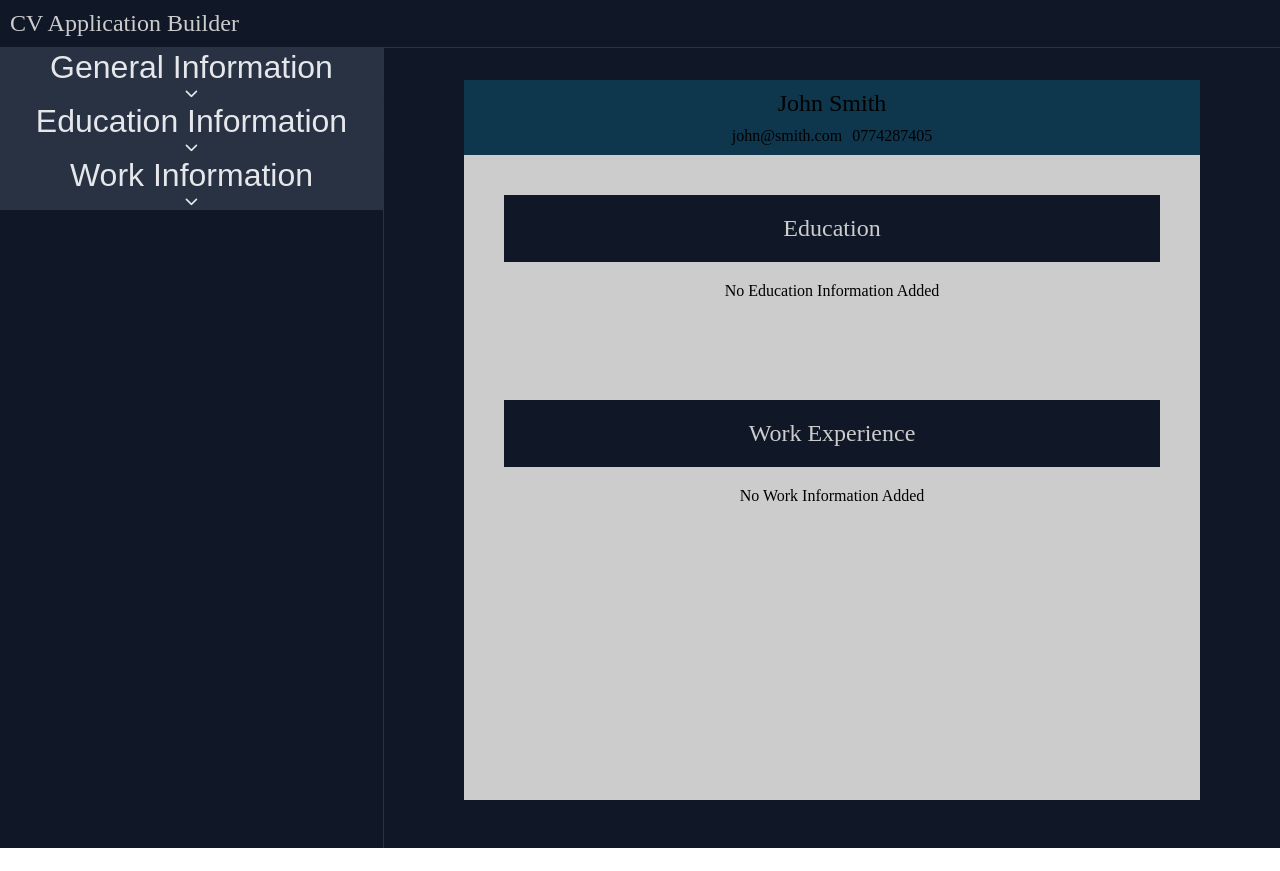
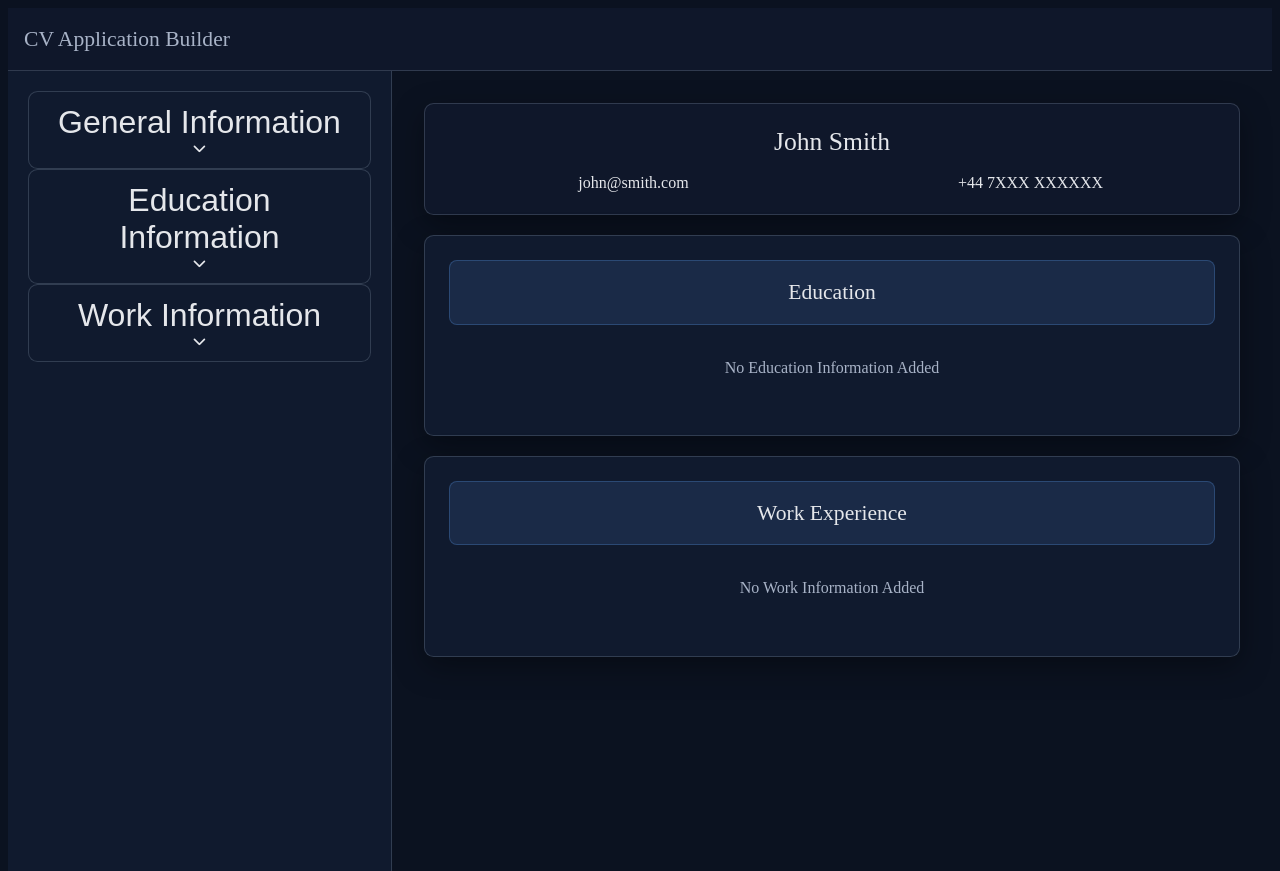
Before and after one commit to R-Clarkey/Odin_CV_App, a React (Vite) app: page / in a window 1280 px wide. Before the commit the page ends 848 px from the top, so only its background shows below. Built offline with nearby package versions, Linux system fonts and the light colour scheme.

Commit message:
RC: Styling done

```diff
--- a/src/components/CVDisplay.jsx
+++ b/src/components/CVDisplay.jsx
@@ -13,7 +13,7 @@ export default function CVDisplay({general = {}, education = [], experience=[]})
                         {general.email || "john@smith.com"}
                     </div>
                     <div id="display-general-phone">
-                        {general.phone || "0774287405"}
+                        {general.phone || "+44 7XXX XXXXXX"}
                     </div>
             </div>
 
--- a/src/components/EducationForm.jsx
+++ b/src/components/EducationForm.jsx
@@ -75,7 +75,7 @@ export default function EducationForm({formData, visibilityToggleFunction, visib
                 <label htmlFor="end">End Date:</label>
                 <input name="end" placeholder="End Date" value={item.end} onChange={(e) => onChange(i, e)}/>
             </div>
-                <button className="form-button" type="button" onClick={() => removeItem(i)}>Remove</button>
+                <button className="form-button form-button-remove" type="button" onClick={() => removeItem(i)}>Remove</button>
             </div>
 
         ))}
--- a/src/components/ExperienceForm.jsx
+++ b/src/components/ExperienceForm.jsx
@@ -59,11 +59,27 @@ export default function ExperienceForm({formData, visibilityToggleFunction, visi
         </div>
         {forms.map((item, i) => (
             <div key={i} className="experience-item">
-                <input name="workplace" placeholder="Workplace" value={item.workplace} onChange={(e) => onChange(i, e)} />
-                <textarea  name="description" placeholder="Description" value={item.description} onChange={(e) => onChange(i, e)}/>
-                <input name="start" placeholder="Start Date" value={item.start} onChange={(e) => onChange(i, e)}/>
-                <input name="end" placeholder="End Date" value={item.end} onChange={(e) => onChange(i, e)}/>
-                <button className="form-button" type="button" onClick={() => removeItem(i)}>Remove</button>
+
+                <div className="form-input-section">
+                    <label htmlFor="workplace">Workplace:</label>
+                    <input name="workplace" placeholder="Workplace" value={item.workplace} onChange={(e) => onChange(i, e)} />
+                </div>
+
+                <div className="form-input-section">
+                    <label htmlFor="description">Description:</label>
+                    <textarea  name="description" placeholder="Description" value={item.description} onChange={(e) => onChange(i, e)}/>
+                </div>
+
+                <div className="form-input-section">
+                    <label htmlFor="start">Start Date:</label>
+                    <input name="start" placeholder="Start Date" value={item.start} onChange={(e) => onChange(i, e)}/>
+                </div>
+
+                <div className="form-input-section">
+                    <label htmlFor="end">End Date:</label>
+                    <input name="end" placeholder="End Date" value={item.end} onChange={(e) => onChange(i, e)}/>
+                </div>
+                    <button className="form-button form-button-remove" type="button" onClick={() => removeItem(i)}>Remove</button>
             </div>
 
         ))}
--- a/src/styles/style.css
+++ b/src/styles/style.css
@@ -1,25 +1,48 @@
 /* =================================
-    APP
+    APP STYLING
 ==================================*/
 
 :root{
-    --primary-background-colour: #1e2939;
-    --secondary-background-colour: #101828;
-    --tertiary-background-colour: #283243;
-
-    --border-colour: #293343;
-    --heading-text: #e5e7eb;
-    --small-heading-text: #d4d6db;
-
-    --primary-text-colour: #333333;
-    --secondary-text-colour: #cccccc;
-
+  --bg: #0b1220;
+  --surface: #101a2e;
+  --surface-2: #0f172a;
+  --text: #e5e7eb;
+  --muted: #a8b3c7;
+  --primary: #60a5fa;
+  --primary-2: #3b82f6;
+  --danger: #ef4444;
+  --border: rgba(148,163,184,.25);
+  --toggle-hover: rgba(96,165,250,.12);
+  --focus-shadow: rgba(59,130,246,.14);
+  --placeholder: rgba(168,179,199,.7);
+  --btn-bg: rgba(96,165,250,.14);
+  --btn-border: rgba(96,165,250,.35);
+  --btn-hover: rgba(96,165,250,.22);
+  --remove-border: rgba(239,68,68,.35);
+  --remove-text: #fca5a5;
+  --remove-hover: rgba(239,68,68,.10);
+  --title-bg: rgba(96,165,250,.12);
+  --title-border: rgba(96,165,250,.25);
+  --date-text: rgba(168,179,199,.95);
+  --school-text: rgba(229,231,235,.95);
+  --shadow: 0 10px 30px rgba(0,0,0,.35);
+  --radius: 0.6rem;
+  --space-1: 0.25rem;
+  --space-2: 0.5rem;
+  --space-3: 0.75rem;
+  --space-4: 1rem;
+  --space-5: 1.25rem;
+  --space-6: 1.5rem;
+  --space-7: 2rem;
 }
 
-* {
-  box-sizing:border-box;
-  margin: 0;
-  padding: 0;
+* { box-sizing: border-box; }
+html, body { height: 100%; }
+
+body{
+  background: var(--bg);
+  color: var(--text);
+  line-height: 1.4;
 }
 
 #app-main-container{
@@ -28,190 +51,252 @@
   min-height: 100vh;
 }
 
+/* =================================
+    FORMS
+==================================*/
+
 #app-forms-container{
   display: flex;
   flex-direction: column;
-    width: 30%;
-    background-color: var(--secondary-background-colour);
-    border-right: 1px solid var(--border-colour);
+  width: clamp(280px, 30vw, 420px);
+  background-color: var(--surface);
+  border-right: 1px solid var(--border);
+  padding: var(--space-5);
 }
 
 #app-display-container{
-    width: 70%;
-    background-color: var(--secondary-background-colour);
+  flex: 1;
+  background-color: var(--bg);
+  padding: var(--space-7);
 }
 
 .toggle-section{
-    background-color: var(--tertiary-background-colour);
-    border: 1px solid var(--border-colour);
-    color: var(--heading-text);
+  background-color: var(--surface);
+  border: 1px solid var(--border);
+  border-radius: var(--radius);
+  color: var(--text);
+  padding: var(--space-3) var(--space-4);
 }
 
 .toggle-section:hover{
   cursor: pointer;
-    background-color: var(--secondary-background-colour);
+  background-color: var(--toggle-hover);
 }
 
 .toggle-section-text{
-    font-size: 2rem;}
+  font-size: 2rem;
+}
 
 .form-section{
   position: relative;
-    color: var(--small-heading-text);
-    background-color: var(--secondary-background-colour);
+  color: var(--muted);
+  background-color: var(--surface);
+  border: 1px solid var(--border);
+  padding: var(--space-4);
+  border-radius: var(--radius);
+  box-shadow: var(--shadow);
 }
 
-
-
 .form-input-section{
-    padding: 5px;
+  flex: 1 1 14rem;
+  min-width: 12rem;
+  display:flex;
+  flex-direction:column;
+  gap: var(--space-2);
 }
 
-.form-input-section input{
-    padding: 2px;
+.form-input-section label{
+  font-size: 0.9rem;
+  color: var(--muted);
+}
+
+.form-input-section input,
+.form-input-section textarea{
+  padding: 0.55rem 0.7rem;
+  border: 1px solid var(--border);
+  border-radius: 0.5rem;
+  background: transparent;
+  color: var(--text);
+  outline: none;
+  font-size: 0.95rem;
+  max-width: 100%;
+}
+
+.form-input-section input::placeholder{ color: var(--placeholder); }
+
+.form-input-section input:focus,
+.form-input-section textarea:focus{
+  border-color: var(--primary);
+  box-shadow: 0 6px 18px var(--focus-shadow);
 }
 
 .buttons-container{
-    display: flex;
-    justify-content: right;
+  display:flex;
+  justify-content:flex-end;
+  gap: var(--space-3);
+  margin-top: var(--space-4);
 }
 
 .form-button{
-    padding: 5px;
-    margin: 2px;
-    border-radius: 15%;
-    background-color: var(--secondary-background-colour);
-    color: var(--secondary-text-colour);
+  padding: 0.5rem 0.75rem;
+  border-radius: 0.5rem;
+  background-color: var(--btn-bg);
+  border: 1px solid var(--btn-border);
+  color: var(--text);
 }
+
+.form-button:hover{
+  cursor: pointer;
+  background-color: var(--btn-hover);
+}
+
+.form-button-remove{
+  padding: 0.35rem 0.5rem;
+  background: transparent;
+  border: 1px solid var(--remove-border);
+  color: var(--remove-text);
+  border-radius: 0.4rem;
+  max-width: 8.5rem;
+}
+
+.form-button-remove:hover{
+  cursor: pointer;
+  background-color: var(--remove-hover);
+}
+
 /* =================================
     NAV
 ==================================*/
 
 #nav-navbar{
-    display: flex;
-    flex: row;
-    background-color: var(--secondary-background-colour);
-    color: var(--secondary-text-colour);
-    border-bottom: 1px solid var(--border-colour);
-    font-size: 1.5rem;
-    justify-content: left;
+  display:flex;
+  flex-direction: row;
+  background-color: var(--surface-2);
+  color: var(--muted);
+  border-bottom: 1px solid var(--border);
+  font-size: 1.35rem;
+  justify-content: space-between;
   align-items: center;
-    padding: 10px;
+  padding: var(--space-4);
 }
 
-#nav-title{
-    width: 70%;
-}
+#nav-title{ width: 70%; }
 
 #nav-options-container{
-    display: flex;
+  display:flex;
   flex-direction: row;
+  gap: var(--space-4);
   width: 30%;
+  justify-content: flex-end;
 }
 
 /* =================================
-    CVDisplay
+    CV Display
 ==================================*/
 
 #display-cv-container{
-    margin: 2em 5em;
-    min-height: 90vh;
-    background-color: var(--secondary-text-colour);
+  margin: 0;
+  min-height: calc(90vh - var(--space-7));
+  background: transparent;
 }
 
 #display-general-container{
-    display: grid;
+  display:grid;
+  grid-template-columns: 1fr 1fr;
   grid-template-areas:
     "name name"
     "email phone";
-    gap: 10px;
-    justify-content: center;
+  gap: var(--space-3) var(--space-5);
+  text-align:center;
   align-items: center;
-    text-align: center;
-    background-color: #0e374e;
-    padding: 10px;
+
+  background-color: var(--surface-2);
+  padding: var(--space-5);
+  border: 1px solid var(--border);
+  border-radius: var(--radius);
+  box-shadow: var(--shadow);
 }
 
 #display-general-name{
   grid-area: name;
-    font-size: 1.5rem;
+  font-size: 1.6rem;
 }
 
-#display-general-email{
-    grid-area: email;
+#display-general-email,
+#display-general-phone{
+  font-size: 1rem;
+  width: 100%;
 }
 
-#display-general-phone{
-    grid-area: phone;
+#display-education-container,
+#display-experience-container{
+  padding: var(--space-6);
+  margin-top: var(--space-5);
+  background-color: var(--surface);
+  border: 1px solid var(--border);
+  border-radius: var(--radius);
+  box-shadow: var(--shadow);
 }
 
-#display-education-container, #display-experience-container{
-    padding: 40px;
-}
-
-#display-education-title, #display-experience-title{
-    background-color: var(--secondary-background-colour);
-    color: var(--secondary-text-colour);
-    text-align: center;
-    padding: 20px;
-    font-size: 1.5rem;
+#display-education-title,
+#display-experience-title{
+  background-color: var(--title-bg);
+  border: 1px solid var(--title-border);
+  color: var(--text);
+  text-align:center;
+  padding: var(--space-4);
+  font-size: 1.35rem;
+  border-radius: calc(var(--radius) - 0.1rem);
 }
 
 .display-section-content{
-    padding: 20px;
+  padding: var(--space-4);
+  color: var(--muted);
 }
 
 .display-empty-form-message{
   text-align: center;
+  color: var(--muted);
 }
 
 .display-list-item{
-    display: grid;
-    padding: 5px 0px;
+  display:grid;
+  padding: var(--space-2) 0;
   grid-template-areas:
     "qualification date"
     "school school";
+  gap: var(--space-1) var(--space-4);
 }
 
 .display-item-qualification{
   grid-area: qualification;
-    font-size: 1.3rem;
-    font-weight: bold;
+  font-size: 1.15rem;
+  font-weight: 700;
+  color: var(--text);
 }
 
 .display-item-date{
   grid-area: date;
   text-align: right;
-    font-size: 1rem;
+  font-size: 0.95rem;
+  color: var(--date-text);
 }
 
 .display-item-school{
   grid-area: school;
   font-size: 1rem;
+  color: var(--school-text);
 }
 
-
-
-/* =================================
-    EDUCATION
-==================================*/
-
-.education-item{
-    display: grid;
-    padding: 5px;
+.education-item,
+.experience-item{
+  display:grid;
+  padding: var(--space-3) 0;
 }
 
-/* =================================
-    EXPERIENCE
-==================================*/
-
-/* =================================
-    GENERAL
-==================================*/
-
 #general-save-button{
-    display: block;
+  display:block;
   position: absolute;
-    right: 0;
-    bottom: 0;
+  right: var(--space-4);
+  bottom: var(--space-4);
 }
```
Lines whose indentation alone changed are shown as unchanged.
